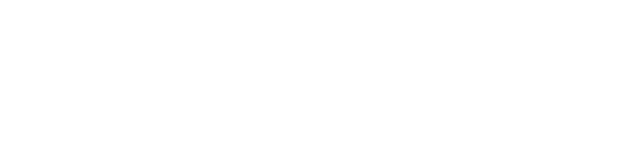
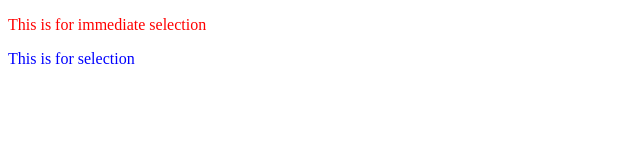
Before and after one commit to varunp100288/html-code, a plain HTML site: page 6.4 Motivation Meme Project/Selectcss.html in a window 1280 px wide. Shown: the whole page, without its empty margins (0-640 px from the left). Drawn offline with Linux system fonts and the light colour scheme.

Commit message:
feature1 added

```diff
--- a/6.4 Motivation Meme Project/Selectcss.html
+++ b/6.4 Motivation Meme Project/Selectcss.html
@@ -4,8 +4,20 @@
     <meta charset="UTF-8">
     <meta name="viewport" content="width=device-width, initial-scale=1.0">
     <title>Document</title>
+    <style>
+        .hello > p {
+            color:red;
+        }
+        p{
+            color:blue;
+        }
+    </style>
 </head>
 <body>
 
+    <div class="hello">
+        <p>This is for immediate selection</p>
+    </div>
+    <p>This is for selection</p>
 </body>
 </html>
```
